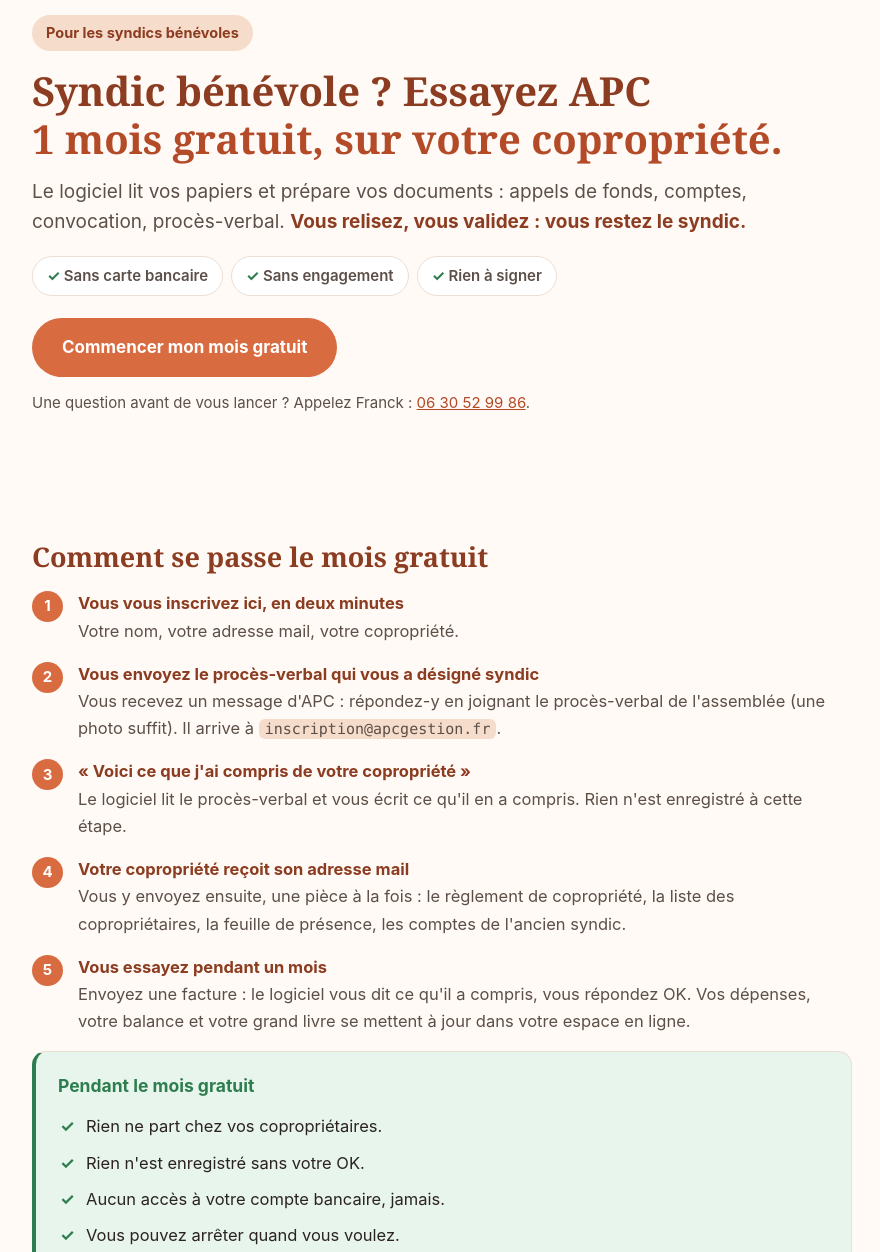
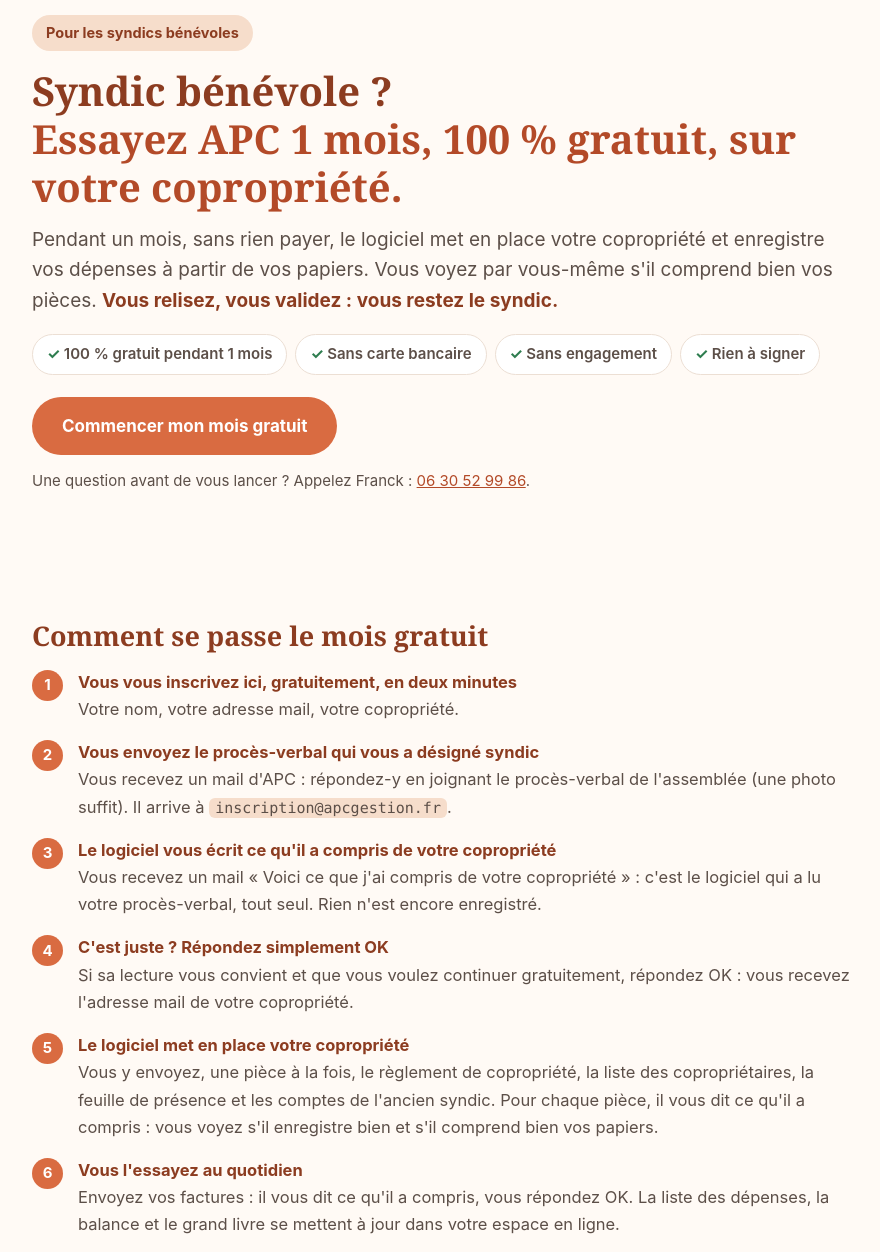
Before and after one commit to bigandfranck89-prog/apcgestion, a plain HTML site: page gratuit/index.html in a window 1280 px wide. Shown: the part 144-1396 px from the top of the page, without its empty margins (198-1078 px from the left). Drawn offline with Linux system fonts and the light colour scheme; a script that the page names is missing.

Commit message:
Page mois gratuit : corrections de Franck du 26/11 (100 % gratuit en tête, réponse OK avant l'adresse de la copropriété, mise en place puis factures, services de l'abonnement)

```diff
--- a/gratuit/index.html
+++ b/gratuit/index.html
@@ -3,11 +3,11 @@
 <head>
 <meta charset="utf-8">
 <meta name="viewport" content="width=device-width, initial-scale=1">
-<title>Syndic bénévole : essayez APC 1 mois gratuit sur votre copropriété</title>
-<meta name="description" content="Syndic bénévole ? Essayez le logiciel APC gratuitement pendant un mois, sur votre propre copropriété. Sans carte bancaire, sans engagement, rien à signer.">
+<title>Syndic bénévole : essayez APC 1 mois, 100 % gratuit, sur votre copropriété</title>
+<meta name="description" content="Syndic bénévole ? Essayez le logiciel APC pendant un mois, 100 % gratuit, sur votre propre copropriété : mise en place, reprise des comptes, factures. Sans carte bancaire, sans engagement, rien à signer.">
 <link rel="canonical" href="https://apcgestion.fr/gratuit/">
-<meta property="og:title" content="Syndic bénévole : 1 mois gratuit sur votre copropriété">
-<meta property="og:description" content="Le logiciel APC lit vos papiers et prépare vos documents. Vous validez, vous restez le syndic. Sans carte bancaire, sans engagement.">
+<meta property="og:title" content="Syndic bénévole : 1 mois 100 % gratuit sur votre copropriété">
+<meta property="og:description" content="Pendant un mois, sans rien payer, le logiciel APC met en place votre copropriété et enregistre vos dépenses à partir de vos papiers. Vous validez, vous restez le syndic.">
 <meta property="og:image" content="https://apcgestion.fr/og-apc.png">
 <meta property="og:url" content="https://apcgestion.fr/gratuit/">
 <link rel="stylesheet" href="/style.css">
@@ -42,9 +42,10 @@ input[type=tel]:focus{outline:none;border-color:var(--terra);box-shadow:0 0 0 3p
 <section class="hero">
   <div class="wrap">
     <p class="kicker">Pour les syndics bénévoles</p>
-    <h1>Syndic bénévole ? Essayez APC <span class="gros">1 mois gratuit, sur votre copropriété.</span></h1>
-    <p class="lead">Le logiciel lit vos papiers et prépare vos documents : appels de fonds, comptes, convocation, procès-verbal. <strong>Vous relisez, vous validez : vous restez le syndic.</strong></p>
+    <h1>Syndic bénévole ? <span class="gros">Essayez APC 1&nbsp;mois, 100&nbsp;% gratuit, sur votre copropriété.</span></h1>
+    <p class="lead">Pendant un mois, sans rien payer, le logiciel met en place votre copropriété et enregistre vos dépenses à partir de vos papiers. Vous voyez par vous-même s'il comprend bien vos pièces. <strong>Vous relisez, vous validez : vous restez le syndic.</strong></p>
     <ul class="badges">
+      <li>100&nbsp;% gratuit pendant 1&nbsp;mois</li>
       <li>Sans carte bancaire</li>
       <li>Sans engagement</li>
       <li>Rien à signer</li>
@@ -58,11 +59,12 @@ input[type=tel]:focus{outline:none;border-color:var(--terra);box-shadow:0 0 0 3p
   <div class="wrap">
     <h2>Comment se passe le mois gratuit</h2>
     <ol class="etapes">
-      <li><b>Vous vous inscrivez ici, en deux minutes</b><span>Votre nom, votre adresse mail, votre copropriété.</span></li>
-      <li><b>Vous envoyez le procès-verbal qui vous a désigné syndic</b><span>Vous recevez un message d'APC : répondez-y en joignant le procès-verbal de l'assemblée (une photo suffit). Il arrive à <span class="adresse">inscription@apcgestion.fr</span>.</span></li>
-      <li><b>« Voici ce que j'ai compris de votre copropriété »</b><span>Le logiciel lit le procès-verbal et vous écrit ce qu'il en a compris. Rien n'est enregistré à cette étape.</span></li>
-      <li><b>Votre copropriété reçoit son adresse mail</b><span>Vous y envoyez ensuite, une pièce à la fois : le règlement de copropriété, la liste des copropriétaires, la feuille de présence, les comptes de l'ancien syndic.</span></li>
-      <li><b>Vous essayez pendant un mois</b><span>Envoyez une facture : le logiciel vous dit ce qu'il a compris, vous répondez OK. Vos dépenses, votre balance et votre grand livre se mettent à jour dans votre espace en ligne.</span></li>
+      <li><b>Vous vous inscrivez ici, gratuitement, en deux minutes</b><span>Votre nom, votre adresse mail, votre copropriété.</span></li>
+      <li><b>Vous envoyez le procès-verbal qui vous a désigné syndic</b><span>Vous recevez un mail d'APC : répondez-y en joignant le procès-verbal de l'assemblée (une photo suffit). Il arrive à <span class="adresse">inscription@apcgestion.fr</span>.</span></li>
+      <li><b>Le logiciel vous écrit ce qu'il a compris de votre copropriété</b><span>Vous recevez un mail « Voici ce que j'ai compris de votre copropriété » : c'est le logiciel qui a lu votre procès-verbal, tout seul. Rien n'est encore enregistré.</span></li>
+      <li><b>C'est juste ? Répondez simplement OK</b><span>Si sa lecture vous convient et que vous voulez continuer gratuitement, répondez OK : vous recevez l'adresse mail de votre copropriété.</span></li>
+      <li><b>Le logiciel met en place votre copropriété</b><span>Vous y envoyez, une pièce à la fois, le règlement de copropriété, la liste des copropriétaires, la feuille de présence et les comptes de l'ancien syndic. Pour chaque pièce, il vous dit ce qu'il a compris : vous voyez s'il enregistre bien et s'il comprend bien vos papiers.</span></li>
+      <li><b>Vous l'essayez au quotidien</b><span>Envoyez vos factures : il vous dit ce qu'il a compris, vous répondez OK. La liste des dépenses, la balance et le grand livre se mettent à jour dans votre espace en ligne.</span></li>
     </ol>
 
     <div class="card ok">
@@ -77,7 +79,7 @@ input[type=tel]:focus{outline:none;border-color:var(--terra);box-shadow:0 0 0 3p
 
     <div class="card terra">
       <h3 style="margin-top:0">Et à la fin du mois ?</h3>
-      <p><b>Vous continuez :</b> 6 € par lot principal et par mois (36 € par mois au minimum), facturé à l'année, sans engagement. Tout ce qui a été fait pendant l'essai est gardé.</p>
+      <p><b>Vous continuez :</b> 6 € par lot principal et par mois (36 € par mois au minimum), facturé à l'année, sans engagement. Tout ce qui a été mis en place est gardé, et vous accédez à tous les autres services, ceux qui se font sur l'année : appels de fonds, assemblée générale (convocation et procès-verbal), relances des impayés, comptes de fin d'année et annexes, état daté, registre des copropriétés.</p>
       <p><b>Vous arrêtez :</b> vous ne payez rien. Sur demande, on vous remet vos documents, puis vos données sont effacées 30 jours après la fin de l'essai.</p>
     </div>
   </div>
@@ -150,7 +152,7 @@ input[type=tel]:focus{outline:none;border-color:var(--terra);box-shadow:0 0 0 3p
 
         <div class="cta">
           <button type="submit" class="btn" id="envoyer">Commencer mon mois gratuit</button>
-          <p class="sous">Gratuit, sans carte bancaire. Vous recevez un message d'APC sous 48 heures ouvrées au plus tard.</p>
+          <p class="sous">100&nbsp;% gratuit pendant un mois, sans carte bancaire. Vous recevez un mail d'APC sous 48 heures ouvrées au plus tard.</p>
         </div>
       </form>
     </div>
```
